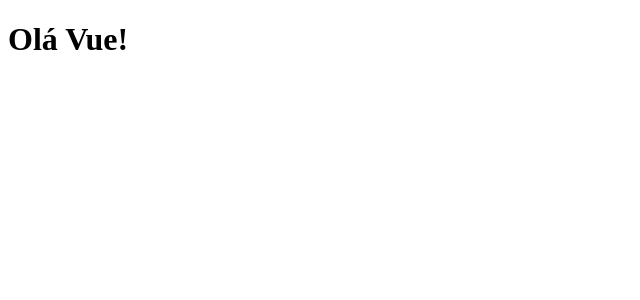
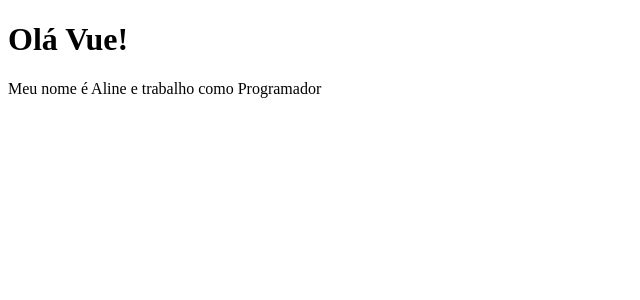
Before and after one commit to AlineG18/Curso_Vue-HoraDeCodar, a Vue app in the folder siteweb_pedidosp1/: page / in a window 1280 px wide. Shown: the top 300 px of the page, without its empty margins (0-640 px from the left). Built offline with nearby package versions, Linux system fonts and the light colour scheme.

Commit message:
Aula6_Dados em componentes

```diff
--- a/siteweb_pedidosp1/src/components/PrimeiroComponente.vue
+++ b/siteweb_pedidosp1/src/components/PrimeiroComponente.vue
@@ -1,11 +1,19 @@
 <template>
+  <div>
     <h1>Olá Vue!</h1>
+    <p>Meu nome é {{ nome }} e trabalho como {{ profissao }}</p>
+  </div>
   </template>
 
   <script>
 
   export default{
-    name:'PrimeiroComponente'
-
+    name:'PrimeiroComponente',
+    data(){
+      return {
+        nome: "Aline",
+        profissao: "Programador"
+      }
+    }
   }
   </script>
```
Also changed, not shown: 1 other file (tests, documents, lock files or other folders).
